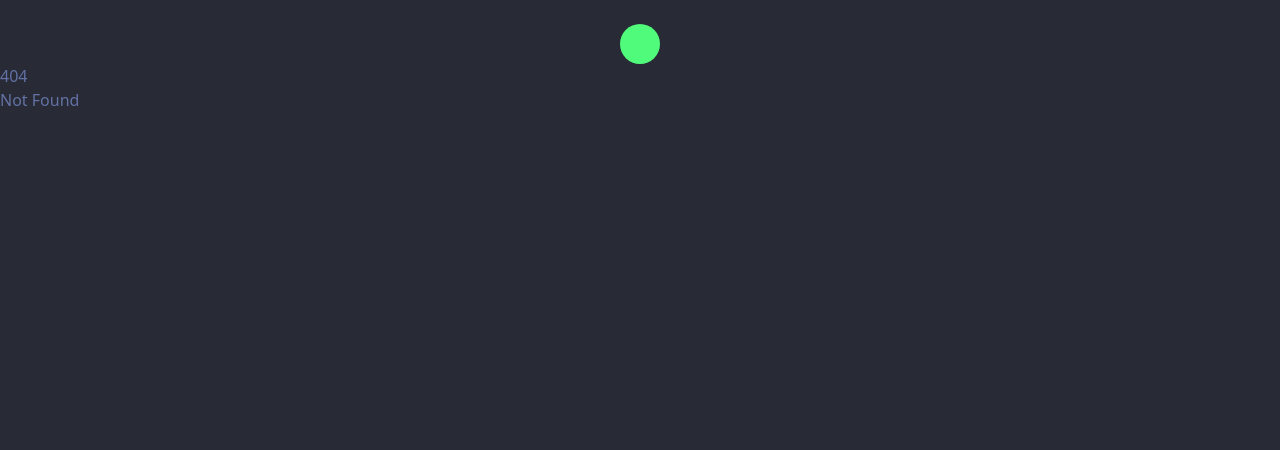
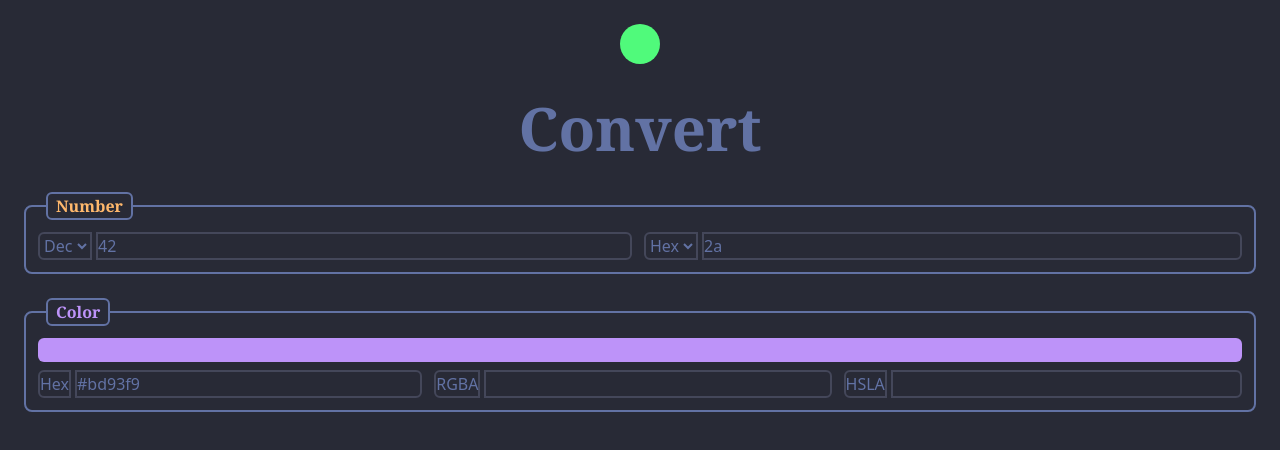
Before and after one commit to tedbyron/website, a SvelteKit app: page /convert in a window 1280 px wide. Before the commit this address had no page. Shown: the top 450 px of the page. Built offline with nearby package versions, Linux system fonts and the light colour scheme.

Commit message:
add convert page

```diff
--- a/src/app.css
+++ b/src/app.css
@@ -9,6 +9,33 @@
 }
 
 @layer components {
+  .convert {
+    input {
+      @apply min-w-0 rounded-r-md border-2 border-gray bg-black;
+
+      &:not(:last-of-type) {
+        @apply sm:mr-1;
+      }
+    }
+
+    & label,
+    select {
+      @apply rounded-l-md border-2 border-gray;
+
+      &:not(:first-of-type) {
+        @apply sm:ml-1;
+      }
+    }
+
+    label {
+      @apply text-center;
+    }
+
+    select {
+      @apply bg-black capitalize;
+    }
+  }
+
   .footer-icon {
     @apply text-2xl hover:text-green sm:text-3xl;
   }
--- a/src/lib/Heading.svelte
+++ b/src/lib/Heading.svelte
@@ -24,7 +24,6 @@
       break
     case 'h6':
       className = classnames('text-xs', className)
-      break
   }
 </script>
 
--- a/src/lib/index.ts
+++ b/src/lib/index.ts
@@ -6,7 +6,7 @@
  * @param args Class names in any form.
  * @returns A string of classnames.
  */
-export function classnames(...args: Array<string | string | Record<string, boolean>>): string {
+export const classnames = (...args: Array<string | string[] | Record<string, boolean>>): string => {
   const tmp = new Set<string>()
 
   for (const arg of args) {
--- /dev/null
+++ b/src/routes/convert/+page.svelte
@@ -0,0 +1,19 @@
+<script lang="ts">
+  import ColorModule from './Color.svelte'
+  import NumberModule from './Number.svelte'
+
+  import Heading from '$lib/Heading.svelte'
+  import Section from '$lib/Section.svelte'
+</script>
+
+<svelte:head>
+  <title>Convert</title>
+  <meta name="description" content="Simple conversions for data, colors, images, etc." />
+</svelte:head>
+
+<Section class="convert">
+  <Heading tag="h1" class="text-center">Convert</Heading>
+
+  <NumberModule />
+  <ColorModule />
+</Section>
--- /dev/null
+++ b/src/routes/convert/Color.svelte
@@ -0,0 +1,68 @@
+<script lang="ts">
+  import Module from './Module.svelte'
+
+  interface Rgb {
+    r: number
+    g: number
+    b: number
+  }
+
+  interface Rgba extends Rgb {
+    a: number
+  }
+
+  interface Hsl {
+    h: number
+    s: number
+    l: number
+  }
+
+  interface Hsla extends Hsl {
+    a: number
+  }
+
+  let hex = '#bd93f9'
+  const alpha = 1
+  let rgba = ''
+  let hsla = ''
+
+  const hexToRgb = (hex: string): Rgb => {
+    const r = parseInt(hex.slice(1, 3), 16)
+    const g = parseInt(hex.slice(3, 5), 16)
+    const b = parseInt(hex.slice(5, 7), 16)
+
+    return { r, g, b }
+  }
+</script>
+
+<Module
+  name="Color"
+  styleColor={hex}
+  class="grid grid-cols-[auto_1fr] gap-1 sm:grid-cols-[repeat(3,auto_1fr)]"
+>
+  <div class="col-span-2 mb-1 h-6 rounded-md sm:col-span-6" style:background-color={hex} />
+
+  <label for="colors-input-hex">Hex</label>
+  <input
+    type="text"
+    id="colors-input-hex"
+    bind:value={hex}
+    on:focus={(e) => e.currentTarget.select()}
+  />
+
+  <label for="colors-input-rgba">RGBA</label>
+  <input
+    type="text"
+    id="colors-input-rgba"
+    bind:value={rgba}
+    on:focus={(e) => e.currentTarget.select()}
+  />
+
+  <label for="colors-input-hsla">HSLA</label>
+  <input
+    type="text"
+    id="colors-input-hsla"
+    bind:value={hsla}
+    on:focus={(e) => e.currentTarget.select()}
+  />
+</Module>
--- /dev/null
+++ b/src/routes/convert/Module.svelte
@@ -0,0 +1,22 @@
+<script lang="ts">
+  import { classnames } from '$lib'
+
+  export let name: string | null | undefined
+  export let color = ''
+  let className = ''
+  export let styleColor = ''
+  export { className as class }
+</script>
+
+<form {name} class="mt-3 sm:mt-6">
+  <fieldset class={classnames('rounded-lg border-2 border-slate p-3', className)}>
+    <legend
+      class={classnames('mx-2 rounded-md border-2 border-slate px-2 font-serif font-bold', color)}
+      style:color={styleColor ?? 'revert'}
+    >
+      {name}
+    </legend>
+
+    <slot />
+  </fieldset>
+</form>
--- /dev/null
+++ b/src/routes/convert/Number.svelte
@@ -0,0 +1,98 @@
+<script lang="ts">
+  import Module from './Module.svelte'
+
+  import { classnames } from '$lib'
+
+  type Side = 'left' | 'right'
+
+  const radices = [
+    { radix: 2, name: 'bin' },
+    { radix: 8, name: 'oct' },
+    { radix: 10, name: 'dec' },
+    { radix: 16, name: 'hex' }
+  ] as const
+
+  const invalid = 'border-red focus:border-red focus:ring-red'
+
+  let num = 42
+  let leftRadix = 10
+  $: left = num.toString(leftRadix)
+  let leftInvalid = false
+  let rightRadix = 16
+  $: right = num.toString(rightRadix)
+  let rightInvalid = false
+
+  const changeRadix = (e: Event, side: Side): void => {
+    const target = e.currentTarget as HTMLSelectElement
+
+    switch (side) {
+      case 'left':
+        leftRadix = parseInt(target.value, 10)
+        break
+      case 'right':
+        rightRadix = parseInt(target.value, 10)
+    }
+  }
+
+  const changeNum = (e: Event, radix: number, side: Side): void => {
+    const target = e.currentTarget as HTMLInputElement
+
+    const n = parseInt(target.value, radix)
+    const invalid = isNaN(n)
+
+    switch (side) {
+      case 'left':
+        leftInvalid = invalid
+        invalid ? (left = target.value) : (num = n)
+        break
+      case 'right':
+        rightInvalid = invalid
+        invalid ? (right = target.value) : (num = n)
+    }
+  }
+</script>
+
+<Module
+  name="Number"
+  color="text-orange"
+  class="grid grid-cols-[auto_1fr] gap-1 sm:grid-cols-[repeat(2,auto_1fr)]"
+>
+  <select
+    aria-label="left radix"
+    bind:value={leftRadix}
+    on:change={(e) => changeRadix(e, 'left')}
+    class=""
+  >
+    {#each radices as { radix, name } (radix)}
+      <option value={radix}>{name}</option>
+    {/each}
+  </select>
+
+  <input
+    type="text"
+    aria-label="left number"
+    value={left}
+    on:input={(e) => changeNum(e, leftRadix, 'left')}
+    on:focus={(e) => e.currentTarget.select()}
+    class={classnames({ [invalid]: leftInvalid })}
+  />
+
+  <select
+    aria-label="right radix"
+    bind:value={rightRadix}
+    on:change={(e) => changeRadix(e, 'right')}
+  >
+    {#each radices as { radix, name } (radix)}
+      <option value={radix}>{name}</option>
+    {/each}
+  </select>
+
+  <input
+    type="text"
+    aria-label="right number"
+    value={right}
+    on:input={(e) => changeNum(e, rightRadix, 'right')}
+    on:focus={(e) => e.currentTarget.select()}
+    class={classnames({ [invalid]: rightInvalid })}
+  />
+</Module>
```
